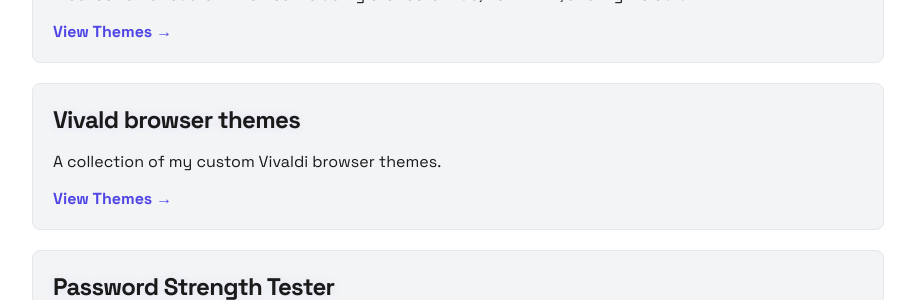
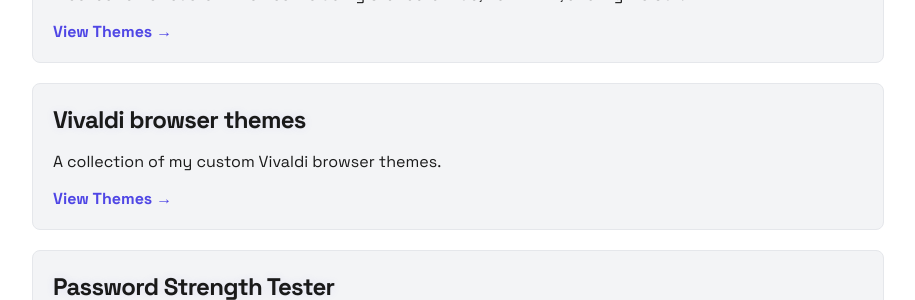
Before and after one commit to PASSK3YS/PASSK3YS.github.io, a Jekyll site: the page built from tools.md, in a window 1280 px wide. Shown: the part 331-631 px from the top of the page, without its empty margins (182-1097 px from the left). Built offline with Jekyll 4.4.1, drawn with Linux system fonts in a browser that asks for light colours.

Commit message:
chore: fix typo

```diff
--- a/tools.md
+++ b/tools.md
@@ -20,7 +20,7 @@
 
     <div style="border: 1px solid var(--border); padding: 20px; border-radius: 8px; background: var(--nav-bg);">
       <h2 style="margin-top: 0;">
-        <a href="/tools/vivaldi-themes/" style="text-decoration: none; color: inherit;">Vivald browser themes</a>
+        <a href="/tools/vivaldi-themes/" style="text-decoration: none; color: inherit;">Vivaldi browser themes</a>
       </h2>
       <p>A collection of my custom Vivaldi browser themes.</p>
       <a href="/tools/vivaldi-themes/" style="font-weight: bold; color: var(--accent);">View Themes &rarr;</a>
```
